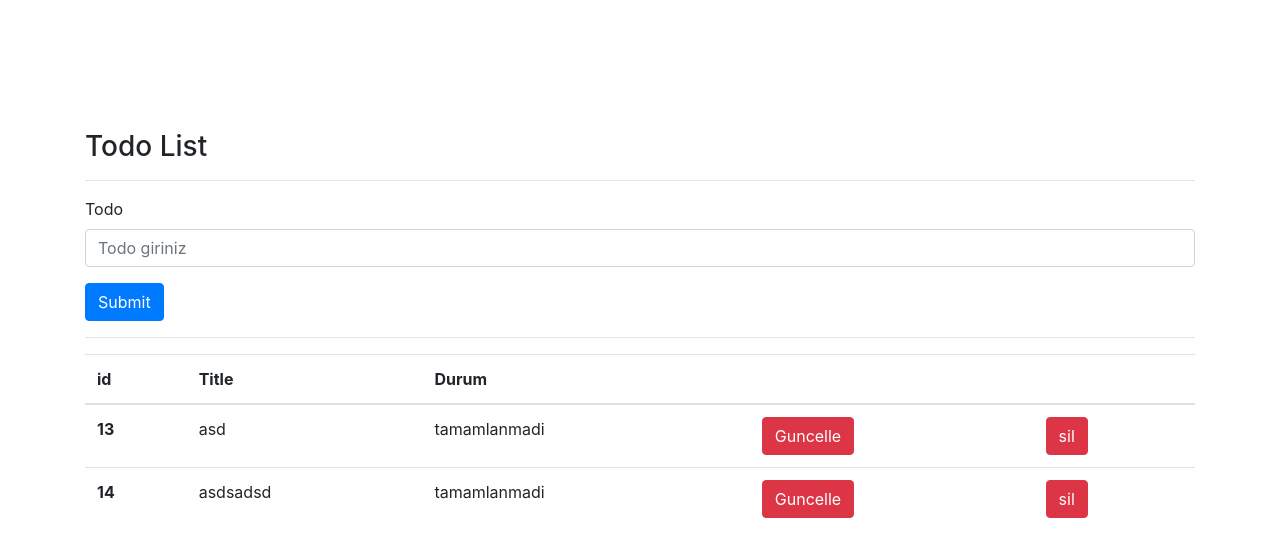
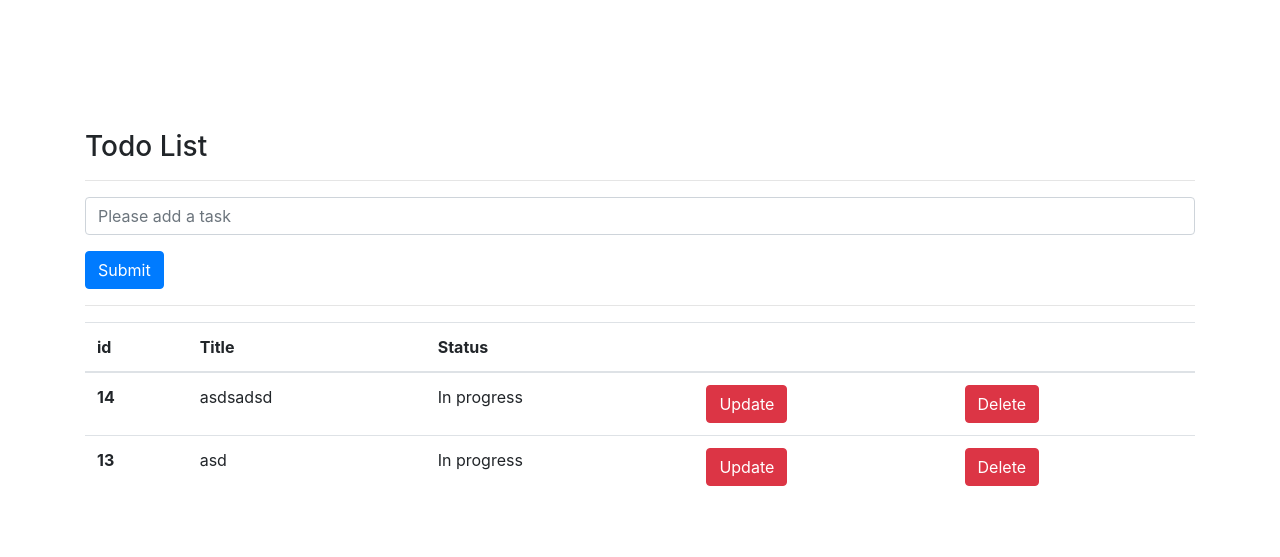
Before and after one commit to namikkalkan/djangotodoapp, a Django app: page / in a window 1280 px wide. Shown: the top 557 px of the page. Run offline with Django 4.2, Linux system fonts and the light colour scheme; data comes from the database, SQL or seed files in the repository; both versions use the stored data as it was after the commit; some libraries are stand-ins or nearby versions.

Commit message:
Language

```diff
--- a/templates/index.html
+++ b/templates/index.html
@@ -11,56 +11,53 @@
 
     <div style = 'margin-top:130px' class="container">
         <h3>Todo List</h3>
-        <hr>      <! –– alta cizgi ceker – –>
+        <hr>
 
         <form action="addTodo"  method = 'post' >
             {% csrf_token %}
 
           <div class="form-group">
-            <label for="uname">Todo </label>
-            <input type="text" class="form-control" id="uname" placeholder="Todo giriniz" name="title" >
+
+            <input type="text" class="form-control" id="uname" placeholder="Please add a task" name="title" >
 
           </div>
             <button type="submit" class="btn btn-primary">Submit</button>
         </form>
         <hr>
 
-        {% if todos  %}
+        {% if todos_reversed  %}
             <table class ="table">
                 <thead>
                     <tr>
                           <th scope="col">id</th>
                           <th scope="col">Title</th>
-                      <th scope="col">Durum</th>
+                          <th scope="col">Status</th>
                           <th scope="col"></th>
                           <th scope="col"></th>
                      </tr>
                 </thead>
                 <tbody>
 
-                {% for todo in todos %}
+                    {% for todo in todos_reversed %}
                         <tr>
                               <th scope="row">{{todo.id}}</th>
                               <td>{{todo.title}}</td>
                                 {% if todo.completed%}
-                                <td>tamamlandi </td>
+                                    <td>Done </td>
                                 {% else %}
-                                <td>tamamlanmadi </td>
+                                    <td>In progress </td>
                                 {% endif %}
 
-                          <td><a href='/update/{{todo.id}}' class = 'btn btn-danger'> Guncelle</a></td>
-                          <td><a href='/delete/{{todo.id}}' class = 'btn btn-danger'> sil</a></td>
+                              <td><a href='/update/{{todo.id}}' class = 'btn btn-danger'> Update</a></td>
+                              <td><a href='/delete/{{todo.id}}' class = 'btn btn-danger'> Delete</a></td>
                         </tr>
                     {% endfor %}
+                <tbody>
             </table>
 
-
-
-
-  </tbody>
         {% else %}
             <div class = 'alert alert-danger' >
-        Herhangi bir todo yok,,,
+            There is no task yet
             </div>
 
         {% endif %}
@@ -71,7 +68,7 @@
 </table>
 
             </div>
-
+ </tbody>
 
 
 
--- a/todo/views.py
+++ b/todo/views.py
@@ -11,10 +11,14 @@ def index(request):
    context= {'num1' : 120,
               'numbers' :[1,2,3,4,5,6,7]}'''
     todos = Todo.objects.all()
-    return render(request, 'index.html', {'todos': todos })
+    todos_reversed = todos[::-1]
+    return render(request, 'index.html', {'todos_reversed': todos_reversed })
+
 def addTodo (request):
+    todos = Todo.objects.all()
+    todos_reversed = todos[::-1]
     if request.method == "GET" :
-        return redirect('/')
+        return redirect ('/')
     else:
         title = request.POST.get ('title')
         newTodo = Todo(title = title, completed = False)
```
Also changed, not shown: db.sqlite3. Lines whose indentation alone changed are shown as unchanged.
